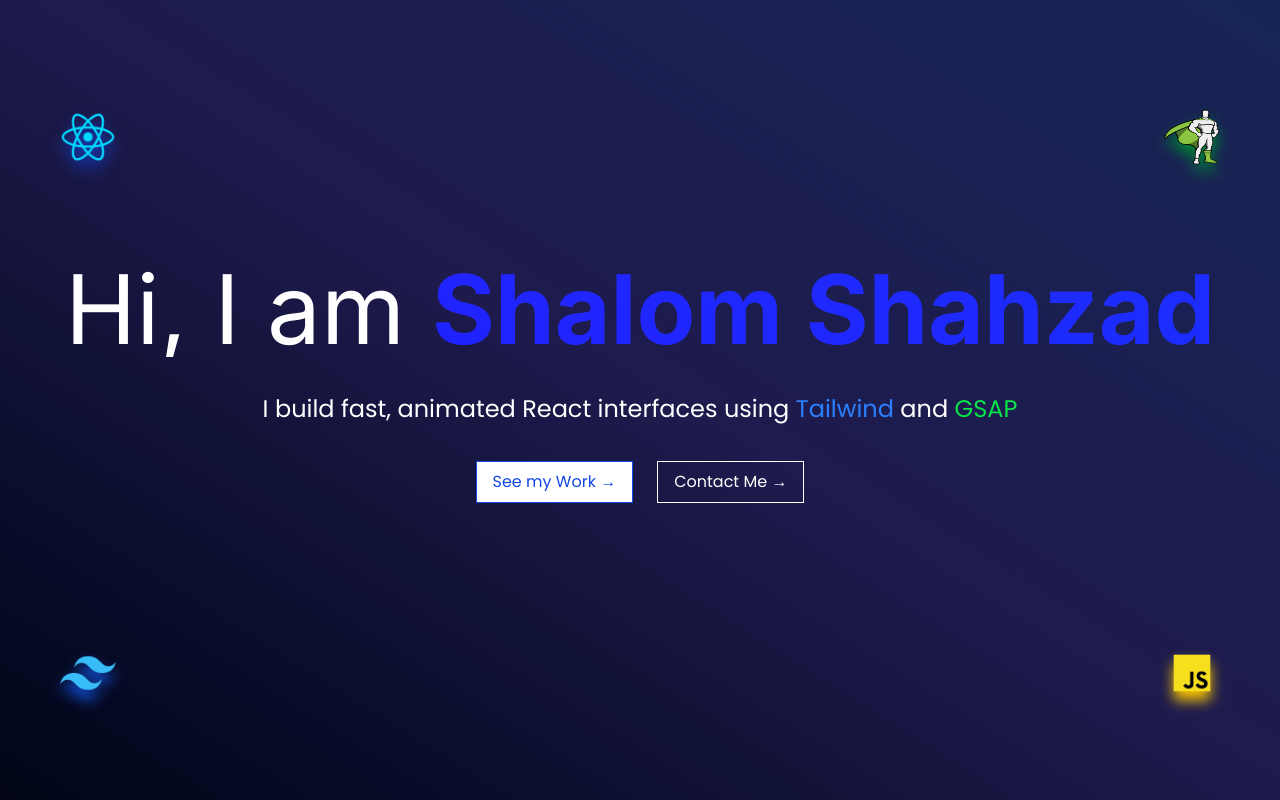
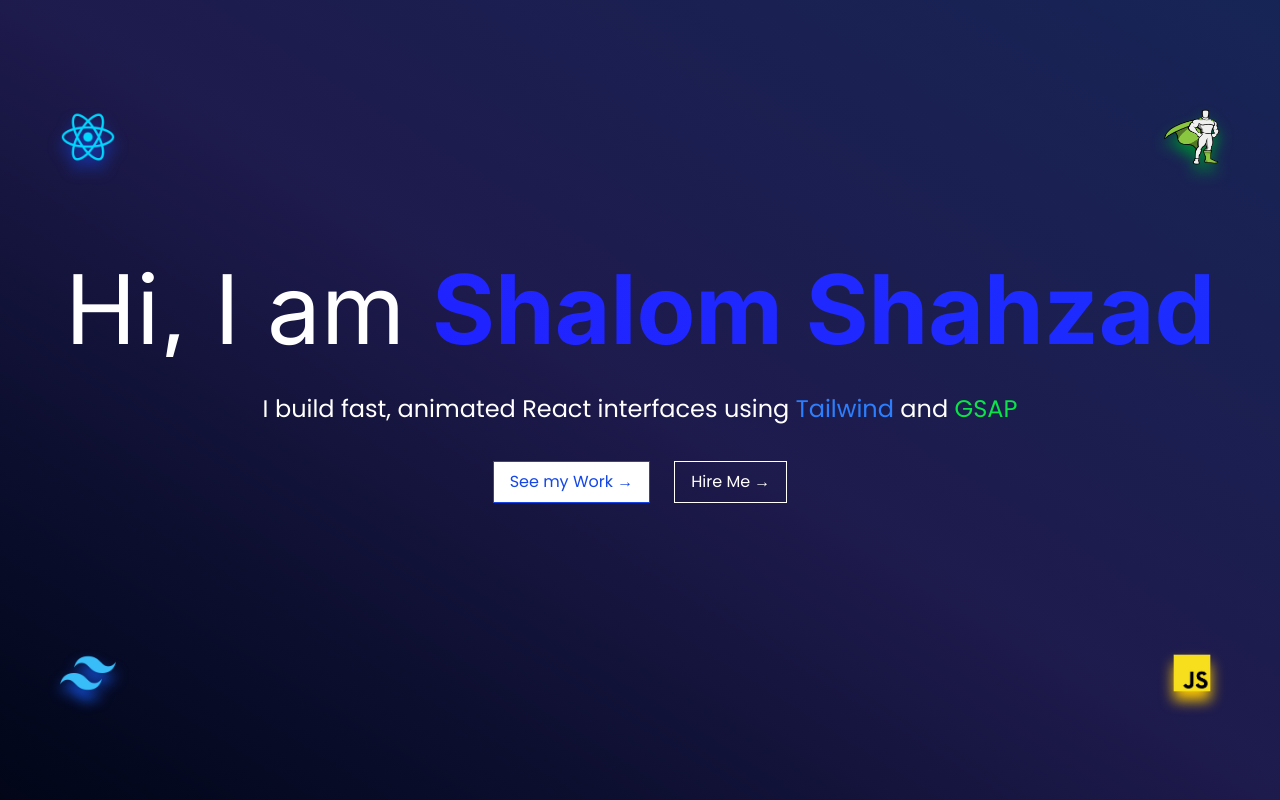
Before and after one commit to ShalomShahzad33/Shalom-Shahzad, a React (Vite) app: page / in a window 1280 px wide. Shown: the top 800 px of the page. Built offline with nearby package versions, Linux system fonts and the light colour scheme.

Commit message:
Fixed secondary button in Hero

```diff
--- a/src/components/Footer.jsx
+++ b/src/components/Footer.jsx
@@ -1,6 +1,9 @@
 const Footer = () => {
   return (
-    <footer className="bg-slate-950 text-white p-4 flex flex-col justify-center items-center gap-4 md:gap-6 md:p-8 md:flex-row md:justify-around md:text-xl">
+    <footer
+      id="footer"
+      className="bg-slate-950 text-white p-4 flex flex-col justify-center items-center gap-4 md:gap-6 md:p-8 md:flex-row md:justify-around md:text-xl"
+    >
       <p>Let's work together.</p>
       <p>React • Tailwind • GSAP • WordPress</p>
       <p className="space-x-7 text-blue-100 underline">
--- a/src/components/Hero.jsx
+++ b/src/components/Hero.jsx
@@ -76,7 +76,7 @@ const Hero = () => {
           aria-label="Contact Me"
           className="px-4 py-2 border hover:cursor-pointer hover:bg-white hover:text-blue-700 text-center transition-all focus:bg-white focus:text-blue-700"
         >
-          <a href="#contact-section">Contact Me &rarr;</a>
+          <a href="#footer">Hire Me &rarr;</a>
         </button>
       </div>
 
```
